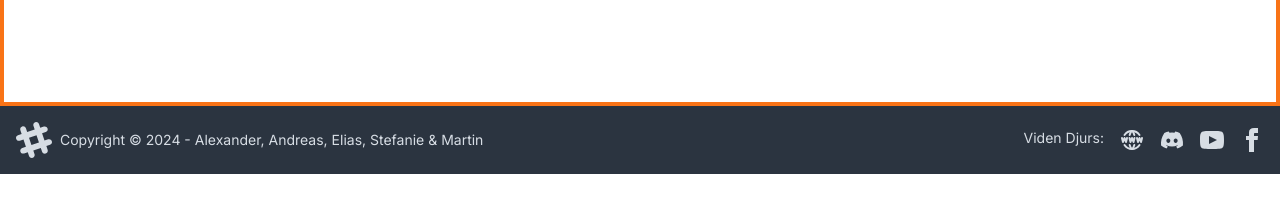
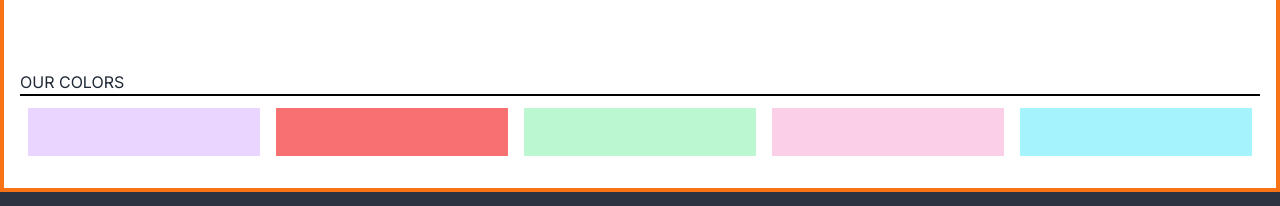
Before and after one commit to KondiPrint/scrum_daddies, a Next.js app: page / in a window 1280 px wide. Shown: the part 3268-3474 px from the top of the page. Before the commit the page ends 3442 px from the top, so only its background shows below. Built offline with nearby package versions, Linux system fonts and the light colour scheme.

Commit message:
Our colors
Tilføjet color section

```diff
--- a/src/app/page.jsx
+++ b/src/app/page.jsx
@@ -1,30 +1,61 @@
+/* eslint-disable @next/next/no-img-element */
 import data from '../../public/assets/data.json';
 import Carousel from './components/slider';
 export default function Home() {
   return (
+
     <>
+
       <h1 className='font-bold text-5xl text-center my-20'>SCRUM-Daddies</h1>
+
       <section className='h-1/2'>
         <Carousel />
       </section>
+
       <article className='text-center [&>div>div>h2]:mx-auto mt-96 '>
+
         {data &&
+
           data?.scrum_daddy_team.map((info, index) => (
+
             <div
               className='card lg:card-side bg-base-100 lg:even:flex-row-reverse lg:rounded-none my-44 shadow-2xl w-3/4 mx-auto border-4 [&>div>h2]:border-b-2 [&>div>h2]:w-fit [&:nth-child(2)]:border-green-200  [&:nth-child(1)]:border-pink-200  [&:nth-child(3)]:border-red-200 [&:nth-child(4)]:border-purple-200  [&:nth-child(5)]:border-blue-200 [&:nth-child(1)>div>h2]:border-pink-200 [&:nth-child(2)>div>h2]:border-green-200 [&:nth-child(3)>div>h2]:border-red-200 [&:nth-child(4)>div>h2]:border-purple-200 [&:nth-child(5)>div>h2]:border-blue-200'
               key={info.id}
               id={info.id}>
+
               <figure className=''>
+
                 <img className='' src='https://daisyui.com/images/stock/photo-1494232410401-ad00d5433cfa.jpg' alt='Album' />
+
               </figure>
+
               <div className='card-body my-auto'>
+
                 <h2 className='card-title'>{info.navn}</h2>
+
                 <p className='font-roles uppercase font-semibold'>{info.role}</p>
+
                 <p className='italic text-sm'>{info.mail}</p>
+
               </div>
+
             </div>
+
           ))}
+
       </article>
+
+      <section className=''>
+        <p className='w-full border-b-black border-b-2 mb-3 uppercase'>our colors</p>
+        <div className='flex gap-4 px-2'>
+          <div className='w-full h-12 bg-purple-200'></div>
+          <div className='w-full h-12 bg-red-400'></div>
+          <div className='w-full h-12 bg-green-200'></div>
+          <div className='w-full h-12 bg-pink-200'></div>
+          <div className='w-full h-12 bg-cyan-200'></div>
+        </div>
+      </section>
+
     </>
   );
 }
```
